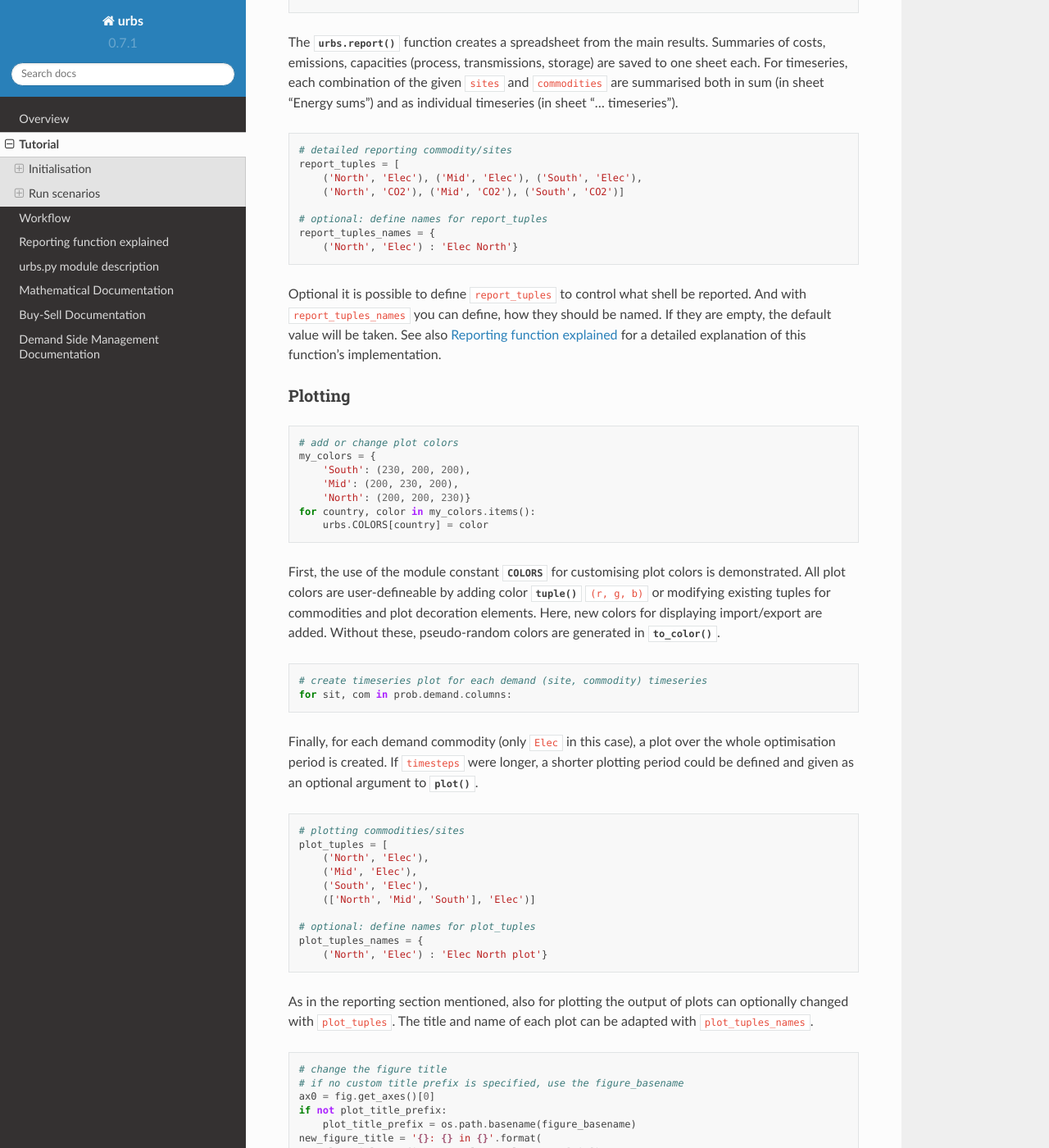
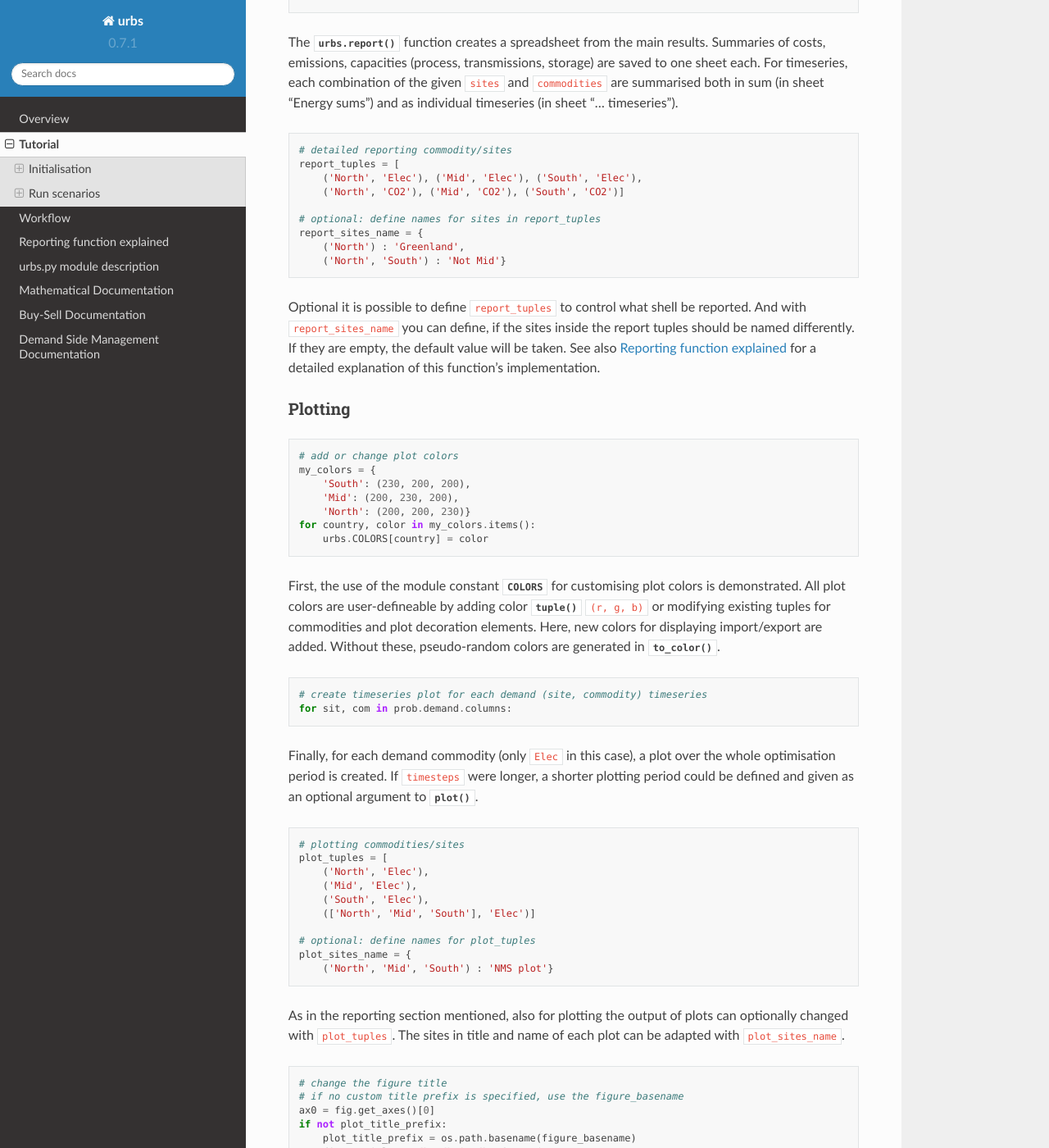
Before and after one commit to tum-ens/urbs, a Sphinx documentation site: the page built from doc/tutorial.rst, in a window 1280 px wide and 1400 px high, scrolled down 5175 px. Shown: the whole window at 82% size. Built offline with Sphinx 7.4.7 and the Read the Docs theme 2.0.0, drawn with Linux system fonts in a browser that asks for light colours; some of the changed text lies outside the part shown.

Commit message:
* Changing plot_tuples_names to plot_sites_name and report_tuples_names to report_sites_name for better understanding * Adapting tutorial.rst to new nomenclature

```diff
--- a/doc/tutorial.rst
+++ b/doc/tutorial.rst
@@ -284,13 +284,14 @@ sums") and as individual timeseries (in sheet "... timeseries").
         ('North', 'Elec'), ('Mid', 'Elec'), ('South', 'Elec'),
         ('North', 'CO2'), ('Mid', 'CO2'), ('South', 'CO2')]
 
-    # optional: define names for report_tuples
-    report_tuples_names = {
-        ('North', 'Elec') : 'Elec North'}
+    # optional: define names for sites in report_tuples
+    report_sites_name = {
+        ('North') : 'Greenland',
+        ('North', 'South') : 'Not Mid'}
 
 Optional it is possible to define ``report_tuples`` to control what shell be reported. And
-with ``report_tuples_names`` you can define, how they should be named. If they are empty, the
-default value will be taken.
+with ``report_sites_name`` you can define, if the sites inside the report tuples should
+be named differently. If they are empty, the default value will be taken.
 See also :ref:`report-function` for a detailed explanation of this function's implementation.
 
 Plotting
@@ -331,11 +332,12 @@ shorter plotting period could be defined and given as an optional argument to
         (['North', 'Mid', 'South'], 'Elec')]
 
     # optional: define names for plot_tuples
-    plot_tuples_names = {
-        ('North', 'Elec') : 'Elec North plot'}
+    plot_sites_name = {
+        ('North', 'Mid', 'South') : 'NMS plot'}
 
-As in the reporting section mentioned, also for plotting the output of plots can optionally changed
-with ``plot_tuples``. The title and name of each plot can be adapted with ``plot_tuples_names``.
+As in the reporting section mentioned, also for plotting the output of plots
+can optionally changed with ``plot_tuples``. The sites in title and name of
+each plot can be adapted with ``plot_sites_name``.
 ::
 
     # change the figure title
@@ -344,14 +346,14 @@ with ``plot_tuples``. The title and name of each plot can be adapted with ``plot
     if not plot_title_prefix:
         plot_title_prefix = os.path.basename(figure_basename)
     new_figure_title = '{}: {} in {}'.format(
-        plot_title_prefix, com, plot_tuples_names[sit])
+        plot_title_prefix, com, plot_sites_name[sit])
     ax0.set_title(new_figure_title)
 
     # save plot to files
     for ext in extensions:
         fig_filename = '{}-{}-{}-{}.{}'.format(
             figure_basename, com, ''.join(
-                plot_tuples_names[sit]), period, ext)
+                plot_sites_name[sit]), period, ext)
         fig.savefig(fig_filename, bbox_inches='tight')
     plt.close(fig)
 
```
Also changed, not shown: runme.py (+12 -12 lines), 2 other files.
